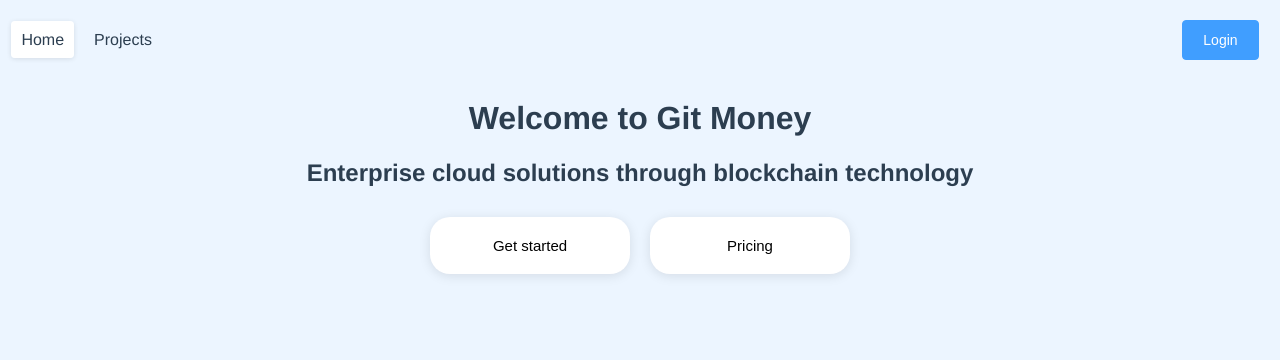
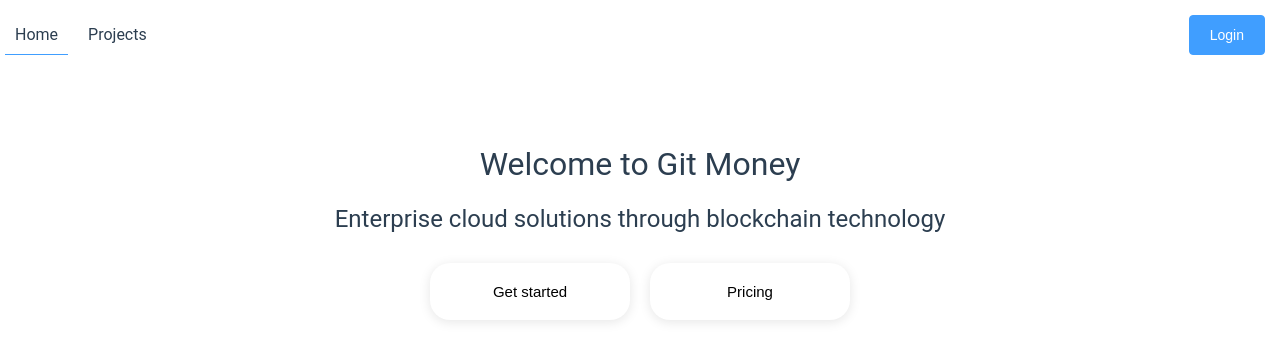
Before and after one commit to zachleong/12project, a Vue app: page / in a window 1280 px wide. Shown: the top 360 px of the page. Built offline with nearby package versions, Linux system fonts and the light colour scheme; no server answers.

Commit message:
Added more "flat" styling to page

```diff
--- a/src/App.vue
+++ b/src/App.vue
@@ -16,7 +16,7 @@ export default {
 
 <style lang="scss">
 #app {
-  font-family: "Avenir", Helvetica, Arial, sans-serif;
+  font-family: Roboto, Avenir, Helvetica, Arial, sans-serif;
   -webkit-font-smoothing: antialiased;
   -moz-osx-font-smoothing: grayscale;
   text-align: center;
@@ -37,6 +37,13 @@ html {
 }
 body {
   margin: 0;
-  background-color: #ecf5ff;
+  background-color: white;
+}
+h1 {
+  font-weight: normal;
+}
+
+h2 {
+  font-weight: normal;
 }
 </style>
--- a/src/components/Navbar.vue
+++ b/src/components/Navbar.vue
@@ -61,12 +61,13 @@ export default {
   text-decoration: none;
   padding: 10px;
   color: #2c3e50;
-  border-radius: 4px;
 }
 .router-link-exact-active {
-  background-color: white;
-  -webkit-box-shadow: 0 1px 5px 0 rgba(0, 0, 0, 0.1);
-  box-shadow: 0 1px 5px 0 rgba(0, 0, 0, 0.1);
+  background: rgba(255, 255, 255, 0.8);
+  border-bottom: 1px solid;
+  border-bottom-color: #409eff;
+  //   -webkit-box-shadow: 0 1px 5px 0 rgba(0, 0, 0, 0.1);
+  //   box-shadow: 0 1px 5px 0 rgba(0, 0, 0, 0.1);
 }
 .navlink-center {
   padding: 0 5px 0 5px;
@@ -79,10 +80,11 @@ export default {
   padding: 0 15px 0 15px;
 }
 .navbar {
-  width: 99%;
-  margin-top: 5px;
+  width: 100%;
   height: 70px;
   display: inline-block;
+  //   -webkit-box-shadow: 0 1px 7px 0 rgba(0, 0, 0, 0.1);
+  //   box-shadow: 0 1px 7px 0 rgba(0, 0, 0, 0.1);
 }
 .center {
   text-align: center;
--- a/src/views/Home.vue
+++ b/src/views/Home.vue
@@ -2,11 +2,15 @@
   <div class="home">
     <h1 v-if="userEmail">Welcome back, {{ userEmail }}</h1>
     <template v-else>
-      <h1>Welcome to Git Money</h1>
-      <h2>Enterprise cloud solutions through blockchain technology</h2>
-      <div class="button-container">
-        <button class="big-btn">Get started</button>
-        <button class="big-btn">Pricing</button>
+      <div class="center">
+        <div class="landing-content">
+          <h1>Welcome to Git Money</h1>
+          <h2>Enterprise cloud solutions through blockchain technology</h2>
+          <div class="button-container">
+            <button class="big-btn">Get started</button>
+            <button class="big-btn">Pricing</button>
+          </div>
+        </div>
       </div>
     </template>
   </div>
@@ -31,6 +35,18 @@ export default {
 };
 </script>
 <style lang="scss" scoped>
+.landing-content {
+  margin-top: 30px;
+  //   background-color: #409eff;
+  //   color: white;
+  padding: 20px;
+  width: 50%;
+  border-radius: 30px;
+  display: inline-block;
+}
+.center {
+  text-align: center;
+}
 .big-btn {
   padding: 20px;
   margin: 10px;
```
